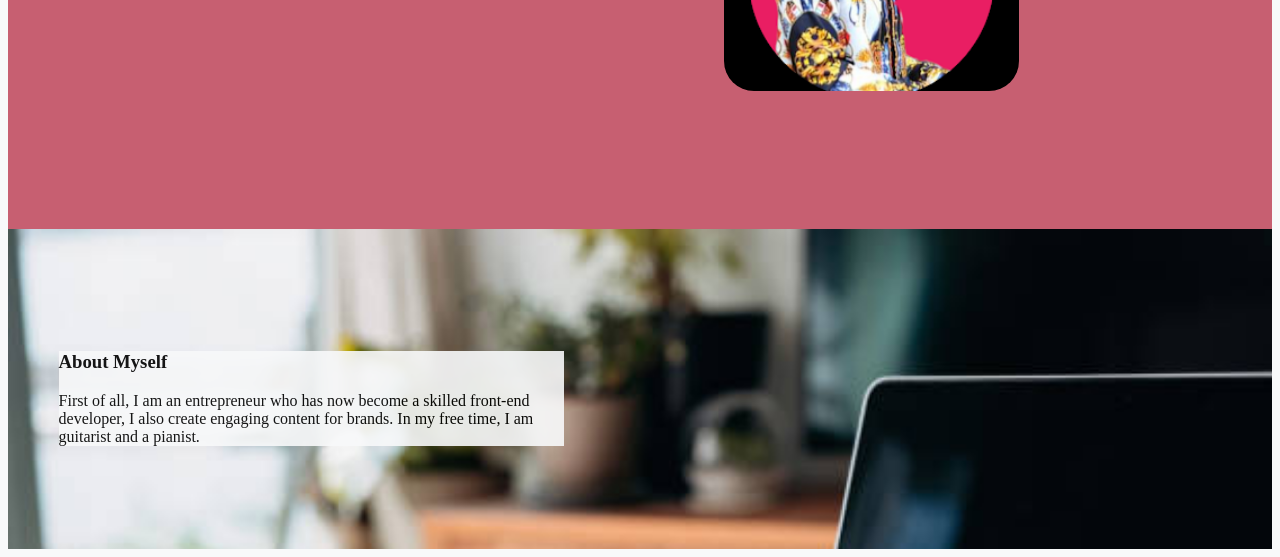
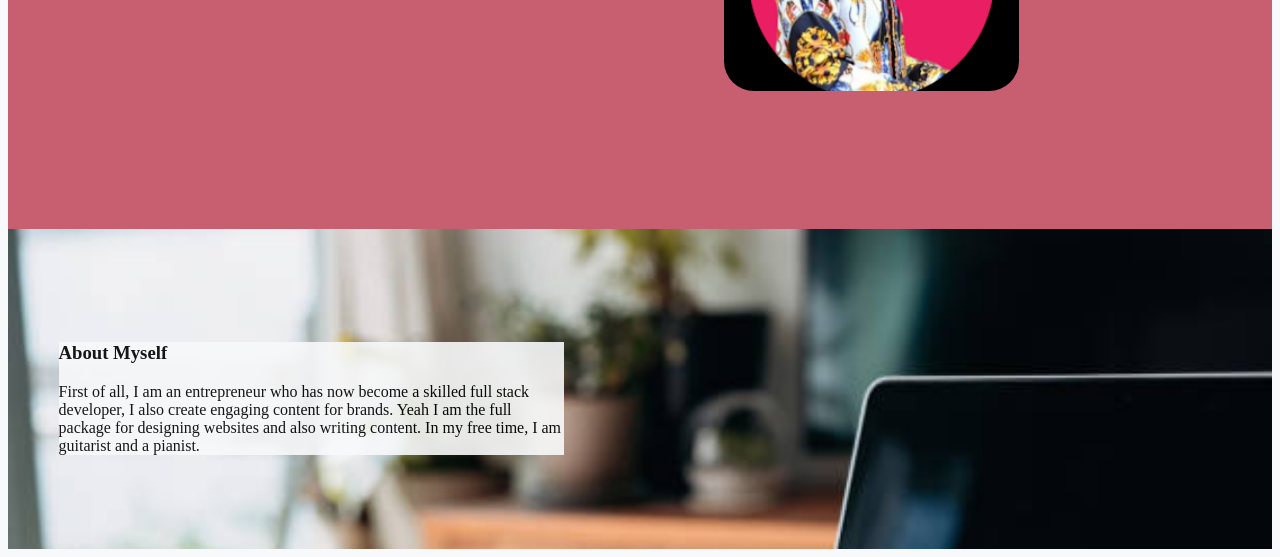
Before and after one commit to Bobnati/Timilehin-Alabi, a plain HTML site: page index.html in a window 1280 px wide. Shown: the part 306-863 px from the top of the page. Drawn offline with Linux system fonts and the light colour scheme.

Commit message:
edited text and pushed some old code to prod

```diff
--- a/index.html
+++ b/index.html
@@ -49,7 +49,10 @@
          Web Developer, Professional Writer & Art Enthiusiast
          <br>
 
-         <p class="normal-text"> Hello, I am Timilehin Alabi, and I am always able and willing to provide value to you.</p>
+         <p class="normal-text"> Hello, I am Timilehin Alabi, and I am always
+            able and willing to provide value to you.
+
+         </p>
     </div>
 
     <div class="for-image">
@@ -67,8 +70,9 @@
             About Myself
         </h3>
 
-      First of all, I am an entrepreneur who has now become a skilled front-end developer,
-       I also create engaging content for brands.
+      First of all, I am an entrepreneur who has now become a skilled full stack developer,
+       I also create engaging content for brands. Yeah I am the full package for designing
+       websites and also writing content.
 
        In my free time, I am guitarist and a pianist.
     </div>
--- a/styles-personal-website/style-personal-website.css
+++ b/styles-personal-website/style-personal-website.css
@@ -30,7 +30,7 @@ button {
 }
 
 .for-text {
-    flex:2
+    flex:2;
 }
 
 .normal-text {
```
Also changed, not shown: music-image-display.js (+7 -2 lines).
